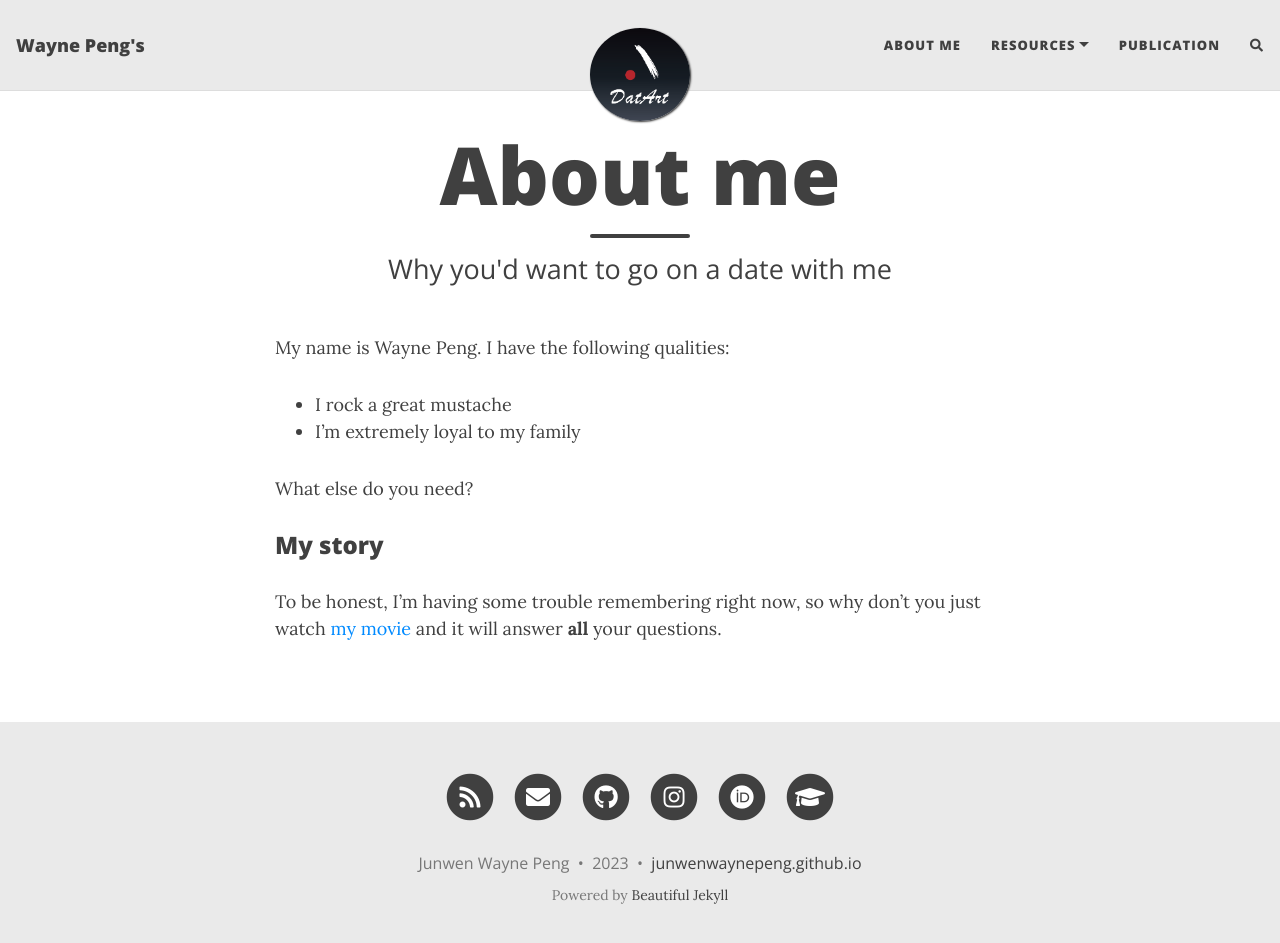
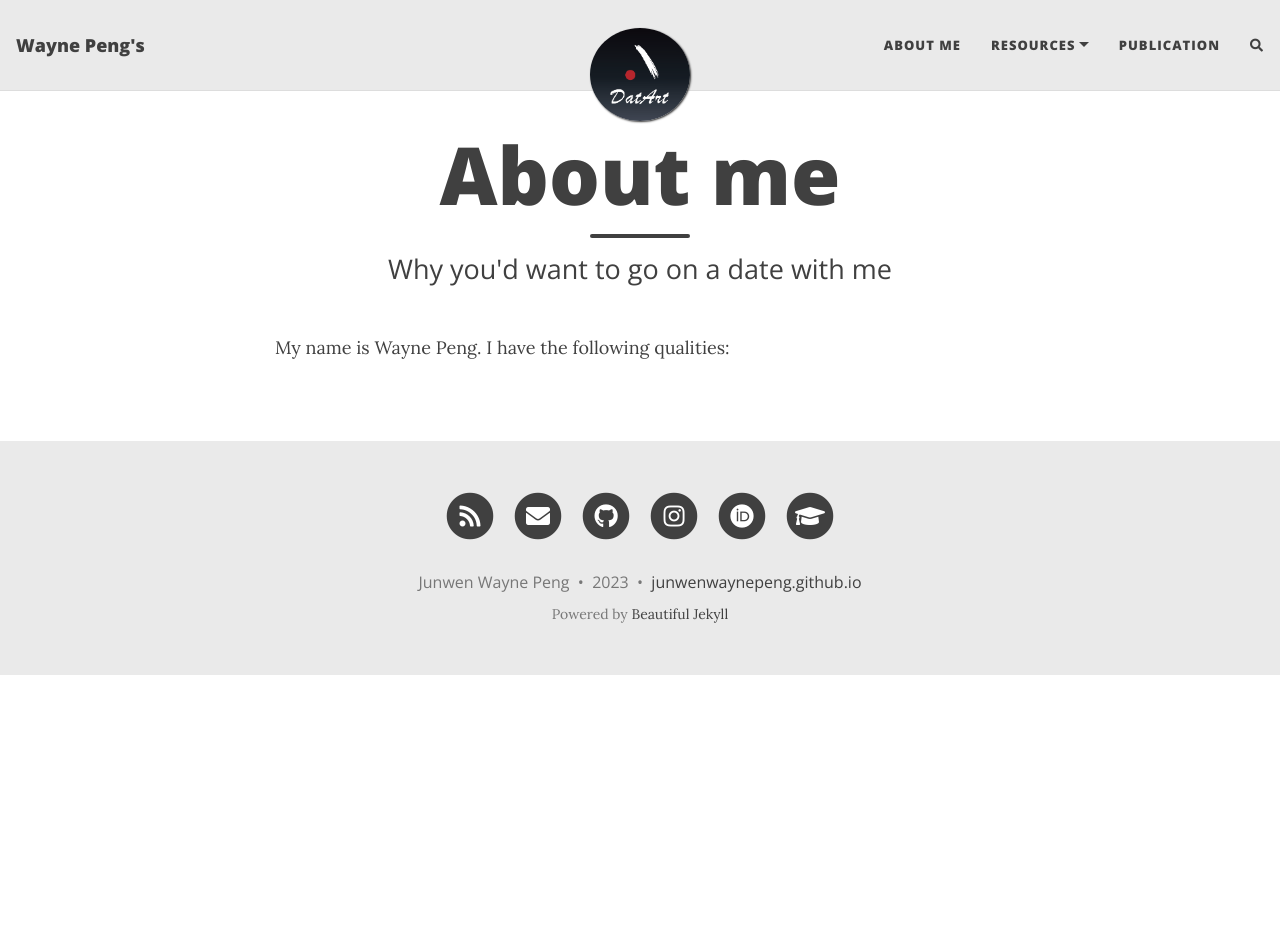
Before and after one commit to junwenwaynepeng/junwenwaynepeng.github.io, a Jekyll site: the page built from aboutme.md, in a window 1280 px wide and 956 px high. Shown: the top 943 px of the window. Built offline with Jekyll 4.4.1, drawn with Linux system fonts in a browser that asks for light colours; nearby versions of some CDN libraries; comment, search, counter and statistics services are not loaded.

Commit message:
update about me

```diff
--- a/aboutme.md
+++ b/aboutme.md
@@ -5,12 +5,3 @@
 ---
 
 My name is Wayne Peng. I have the following qualities:
-
-- I rock a great mustache
-- I'm extremely loyal to my family
-
-What else do you need?
-
-### My story
-
-To be honest, I'm having some trouble remembering right now, so why don't you just watch [my movie](https://en.wikipedia.org/wiki/The_Princess_Bride_%28film%29) and it will answer **all** your questions.
```
